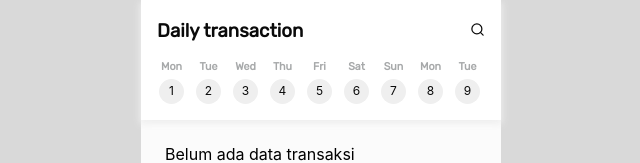
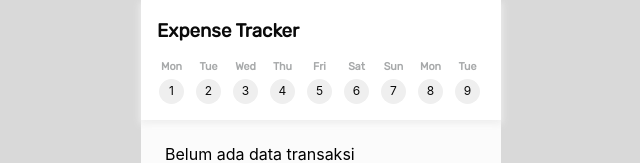
Before and after one commit to fathurhidayat3/expense-tracker, a React (Create React App) app: page / in a window 1280 px wide. Shown: the top 163 px of the page, without its empty margins (319-959 px from the left). Built offline with nearby package versions, Linux system fonts and the light colour scheme.

Commit message:
Change navbar title

```diff
--- a/src/App.js
+++ b/src/App.js
@@ -68,11 +68,7 @@ function App() {
           <Base>
             <TopNavbar>
               <div style={{ display: "flex", justifyContent: "space-between" }}>
-                <HeadingText type="h3">Daily transaction</HeadingText>
-
-                <ButtonIcon
-                  icon={{ name: "Search", size: 15, color: color.dark }}
-                />
+                <HeadingText type="h3">Expense Tracker</HeadingText>
               </div>
 
               <DateScroller
```
